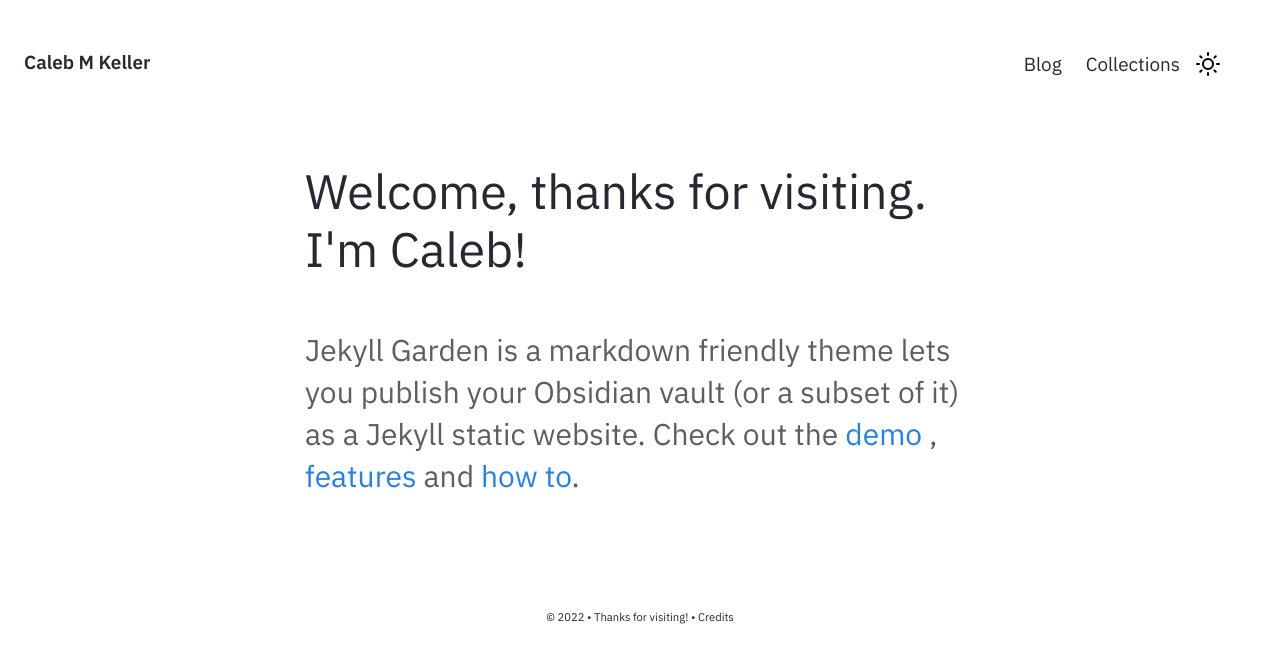
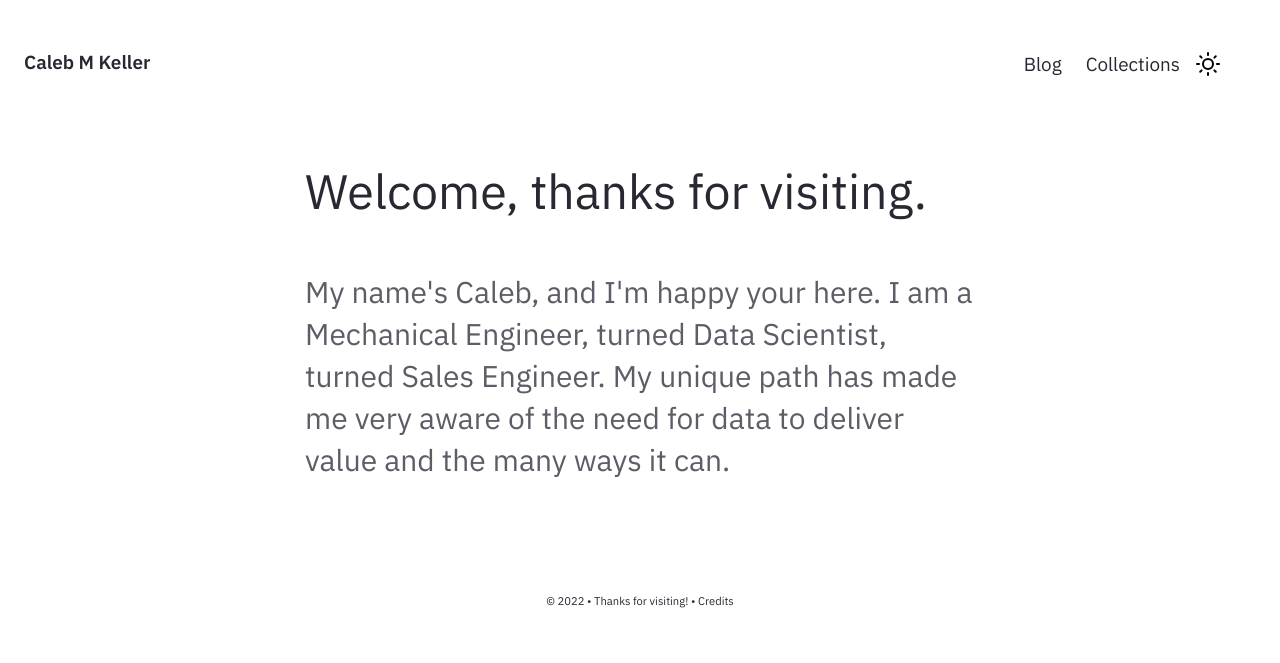
Before and after one commit to wrathagom/wrathagom.github.io, a Jekyll site: the page built from pages/index.md, in a window 1280 px wide. Shown: the top 663 px of the page. Built offline with Jekyll 4.4.1, drawn with Linux system fonts in a browser that asks for light colours.

```diff
--- a/_includes/Homepage.html
+++ b/_includes/Homepage.html
@@ -1,7 +1,8 @@
 <div class="home-intro">
-    <div class="jumbo">Welcome, thanks for visiting. I'm Caleb!</div>
-    <div class="home-sub-text"> <h3>
-        Jekyll Garden is a markdown friendly theme lets you publish your Obsidian vault (or a subset of it) as a Jekyll static website.
-        Check out the <a href="{{'/notes' | relative_url}}"> demo </a>, <a href="{{'/post/features' | relative_url}}"> features </a> and <a href="{{'/post/how-to' | relative_url}}"> how to</a>.
-        </h3>
-</div> </div>
+  <div class="jumbo">Welcome, thanks for visiting.</div>
+  <div class="home-sub-text">
+    <h3>
+      My name's Caleb, and I'm happy your here. I am a Mechanical Engineer, turned Data Scientist, turned Sales Engineer. My unique path has made me very aware of the need for data to deliver value and the many ways it can.
+    </h3>
+  </div>
+</div>
```
Also changed, not shown: _notes/Deploying Elastic with Terraform - Part 1.md (added, +47 -0 lines).
